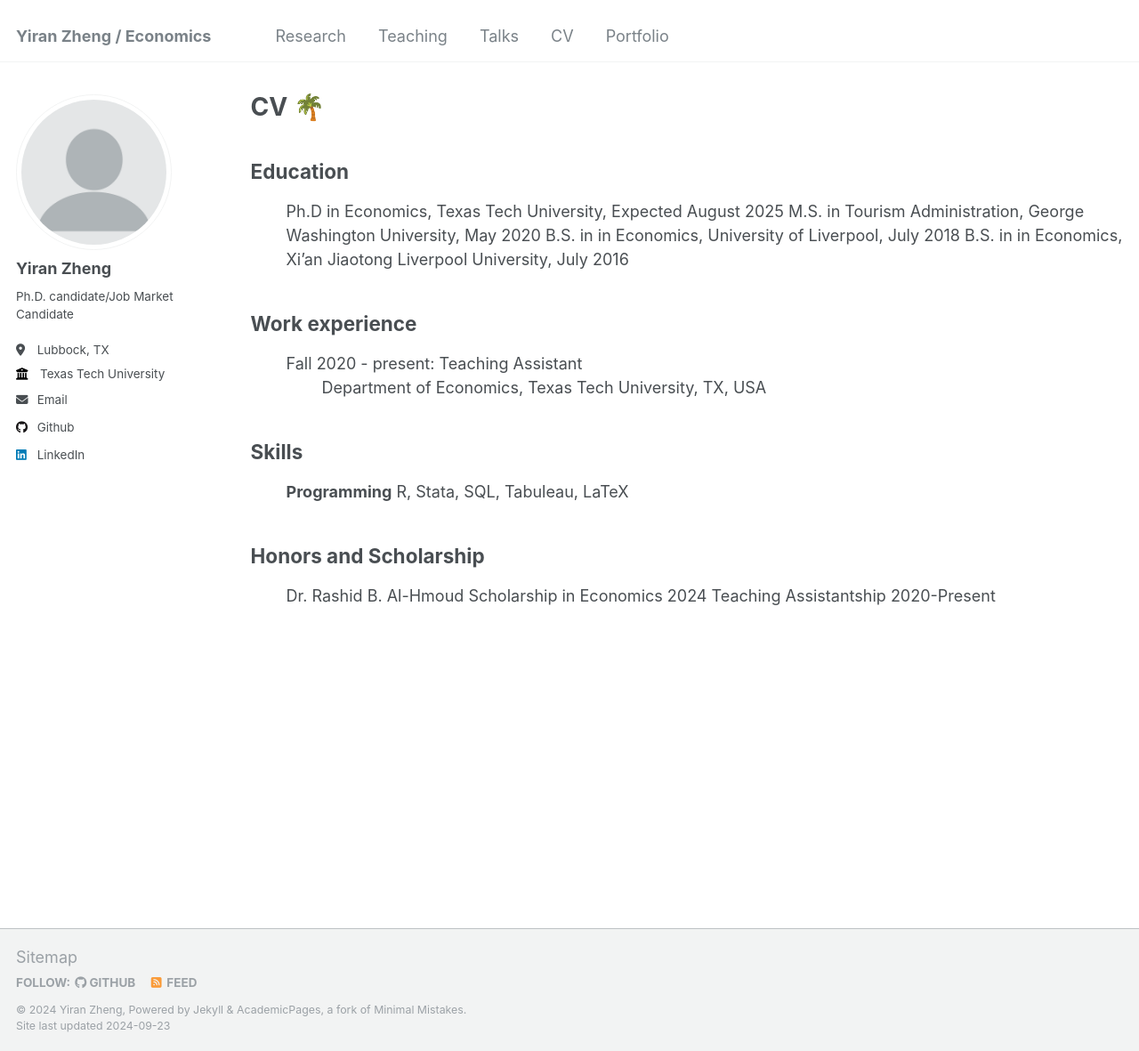
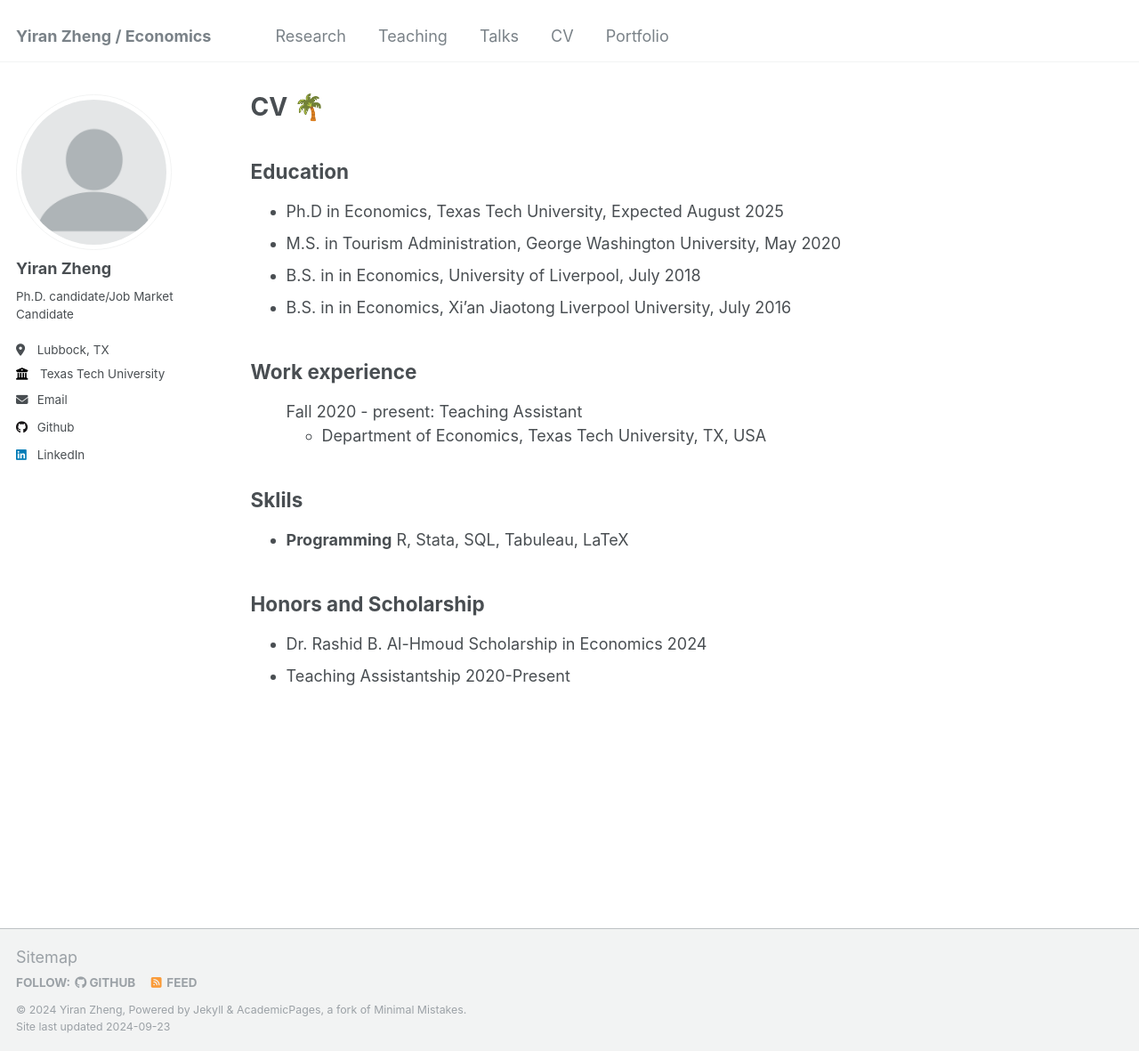
Before and after one commit to yiran-zheng/yiran-zheng.github.io, a Jekyll site: the page built from _pages/cv.md, in a window 1280 px wide and 1181 px high. Shown: the whole window at 89% size. Built offline with Jekyll 4.4.1, drawn with Linux system fonts in a browser that asks for light colours.

Commit message:
Update cv.md

```diff
--- a/_pages/cv.md
+++ b/_pages/cv.md
@@ -11,37 +11,37 @@ redirect_from:
 
 <h2>Education</h2>
 <ul>
-<il>Ph.D in Economics, Texas Tech University, Expected August 2025</il>
-<il>M.S. in Tourism Administration, George Washington University, May 2020</il>
-<il>B.S. in in Economics, University of Liverpool, July 2018</il>
-<il>B.S. in in Economics, Xi’an Jiaotong Liverpool University, July 2016</il>
+<li>Ph.D in Economics, Texas Tech University, Expected August 2025</li>
+<li>M.S. in Tourism Administration, George Washington University, May 2020</li>
+<li>B.S. in in Economics, University of Liverpool, July 2018</li>
+<li>B.S. in in Economics, Xi’an Jiaotong Liverpool University, July 2016</li>
 </ul>
 
 <h2>Work experience</h2>
 <ul>
     Fall 2020 - present: Teaching Assistant
     <ul>
-      <il>
+      <li>
         Department of Economics, Texas Tech University, TX, USA
-      </il>
+      </li>
     </ul>
 </ul>
 
 
-<h2>Skills</h2>
+<h2>Sklils</h2>
 <ul>
-  <il>
+  <li>
     <strong>Programming</strong>
     R, Stata, SQL, Tabuleau, LaTeX
-  </il>
+  </li>
 </ul>
 
 <h2>Honors and Scholarship</h2>
 <ul>
-  <il>
+  <li>
     Dr. Rashid B. Al-Hmoud Scholarship in Economics 2024
-  </il>
-  <il>
+  </li>
+  <li>
     Teaching Assistantship 2020-Present
-  </il>
+  </li>
 </ul>
```
